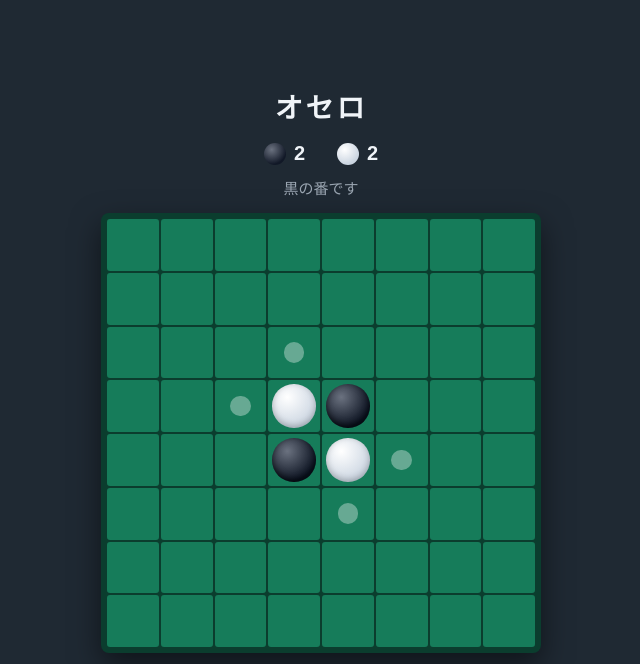
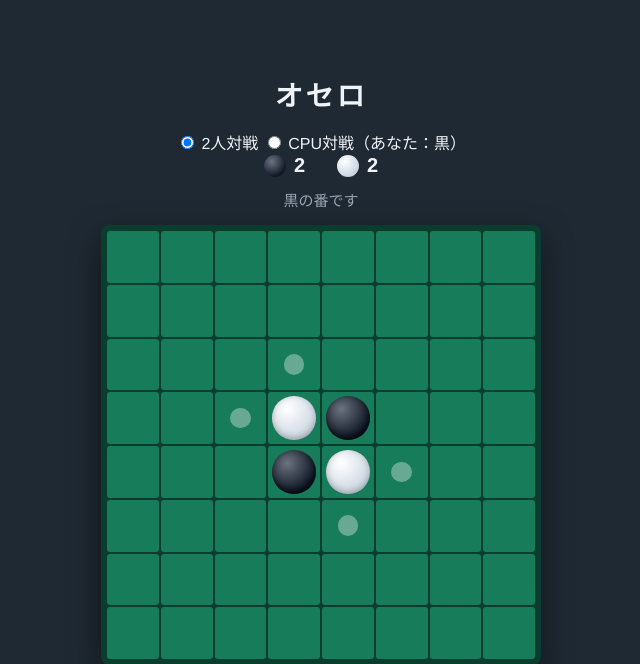
Before and after one commit to ponitan3776/black-white, a Flask app: page / in a window 1280 px wide. Shown: the top 664 px of the page, without its empty margins (319-959 px from the left). Run offline with Flask 3, Linux system fonts and the light colour scheme.

Commit message:
Add mode selection for player vs player and CPU

```diff
--- a/templates/index.html
+++ b/templates/index.html
@@ -9,6 +9,17 @@
 <body>
   <div class="container">
     <h1>オセロ</h1>
+
+    <div class="mode-select">
+      <label>
+        <input type="radio" name="mode" value="pvp" checked>
+        <span>2人対戦</span>
+      </label>
+      <label>
+        <input type="radio" name="mode" value="cpu">
+        <span>CPU対戦（あなた：黒）</span>
+      </label>
+    </div>
 
     <div class="scores">
       <div class="score">
```
